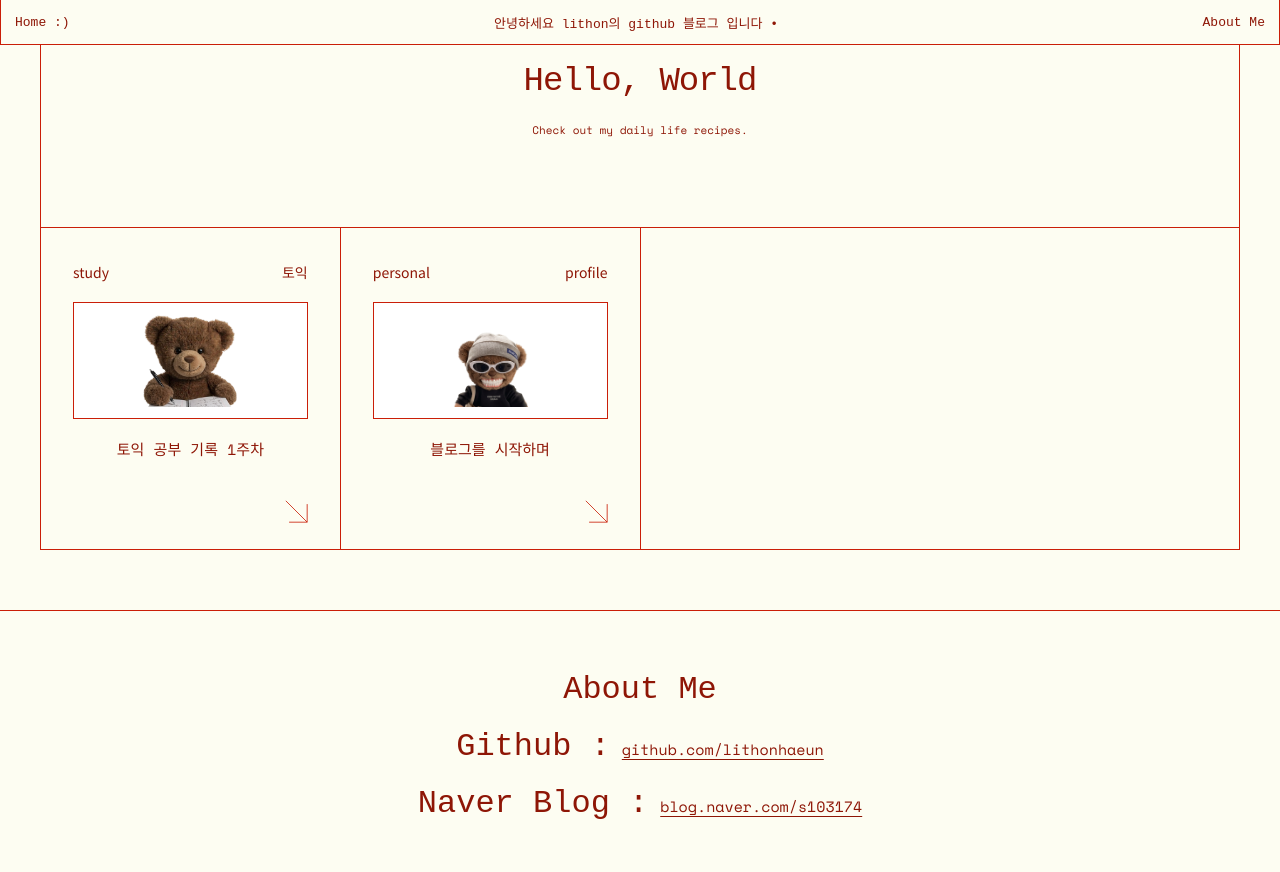
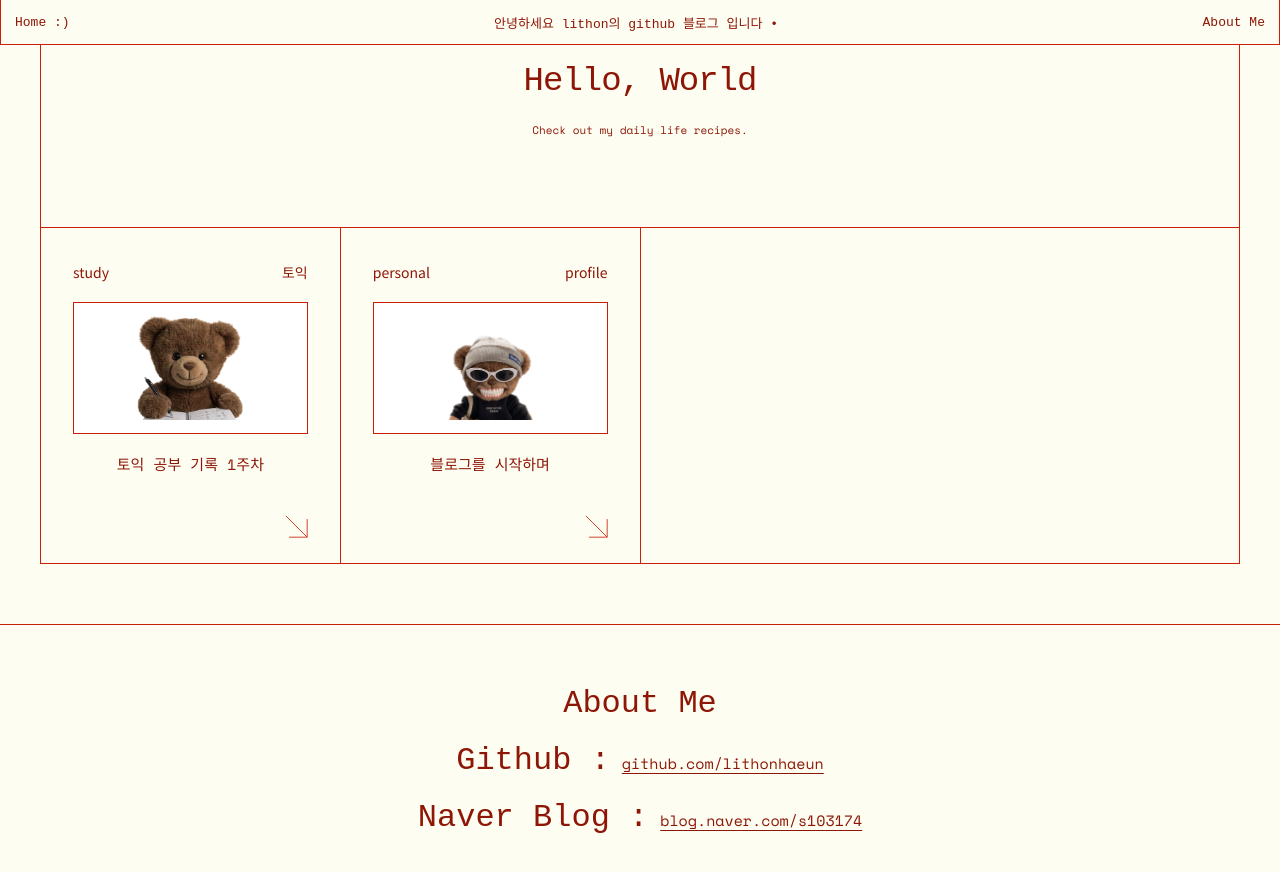
Before and after one commit to lithonhaeun/lithonhaeun.github.io, a Jekyll site: the page built from index.html, in a window 1280 px wide and 900 px high, scrolled down 928 px. Shown: the top 872 px of the window. Built offline with Jekyll 4.4.1, drawn with Linux system fonts in a browser that asks for light colours; some web fonts are replaced.

Commit message:
post 반응형으로 수정

```diff
--- a/assets/css/style.css
+++ b/assets/css/style.css
@@ -66,15 +66,15 @@
 .board__big{margin:0;font-family:var(--pixel);font-size:34px;letter-spacing:-1px}
 .board__small{margin:0;font-size:11px}
 .grid{display:grid;background:var(--bg)}
-.grid--4{grid-template-columns:repeat(4,minmax(0,1fr));margin:0 -1px -1px 0}
+.grid--4{grid-template-columns:repeat(auto-fill,minmax(min(250px,100%),1fr));margin:0 -1px -1px 0}
 .grid--4>.card{border-right:1px solid var(--red);border-bottom:1px solid var(--red)}
-.grid--2{grid-template-columns:repeat(2,minmax(0,1fr));max-width:684px;padding:0 1px 1px 0}
+.grid--2{grid-template-columns:repeat(auto-fill,minmax(min(260px,100%),1fr));padding:0 1px 1px 0}
 .grid__item{display:flex;background:var(--bg);border:1px solid var(--red);margin:0 -1px -1px 0}
 .grid__item[hidden]{display:none}
-.card{flex:1;background:var(--bg);display:flex;flex-direction:column;align-items:center;gap:20px;padding:34px 32px 26px;transition:background .15s}
+.card{flex:1;min-width:0;background:var(--bg);display:flex;flex-direction:column;align-items:center;gap:clamp(14px,2vw,20px);padding:clamp(22px,3vw,34px) clamp(18px,2.6vw,32px) clamp(18px,2vw,26px);transition:background .15s}
 .card:hover{background:#faf6e6}
 .card__folios{width:100%;display:flex;justify-content:space-between;gap:8px;font-family:var(--sans);font-size:14px}
-.card__img{width:100%;aspect-ratio:2/1;background:#fff;border:1px solid var(--red);display:flex;align-items:center;justify-content:center;overflow:hidden}
+.card__img{width:100%;aspect-ratio:16/9;background:#fff;border:1px solid var(--red);display:flex;align-items:center;justify-content:center;overflow:hidden}
 .card__img img{height:80%;width:auto;object-fit:contain}
 .card__title{font-size:15px;line-height:1.35;text-align:center;min-height:2.7em;word-break:keep-all}
 .card__arrow{align-self:flex-end;width:23px;height:23px;fill:none;stroke:var(--red);stroke-width:1}
@@ -111,12 +111,12 @@
 .pagehead--list{height:190px}
 .pagehead__big{margin:0;font-family:var(--pixel);font-weight:400;font-size:64px}
 .pagehead__bear{position:absolute;right:0;bottom:-24px;width:140px;height:auto}
-.tabs{display:flex;flex-wrap:wrap;gap:14px;padding:24px 16px}
-.tab{min-width:150px;padding:13px 22px;border:1px solid var(--red);font-family:var(--sans);font-size:15px;color:#000;transition:background .15s}
+.tabs{display:flex;flex-wrap:wrap;gap:clamp(8px,1.4vw,14px);padding:24px clamp(16px,3vw,40px)}
+.tab{min-width:clamp(96px,14vw,150px);padding:clamp(9px,1.2vw,13px) clamp(14px,2vw,22px);border:1px solid var(--red);font-family:var(--sans);font-size:15px;color:#000;transition:background .15s}
 .tab small{font-size:11px;opacity:.6;margin-left:4px}
 .tab:hover{background:rgba(202,30,8,.06)}
 .tab.is-on{background:var(--red);color:var(--bg)}
-.listwrap{padding:8px 16px 40px}
+.listwrap{padding:8px clamp(16px,3vw,40px) 40px}
 .empty{padding:60px 0;text-align:center;opacity:.7}
 
 /* post */
@@ -215,7 +215,6 @@
 
 /* ───── responsive ───── */
 @media (max-width:1000px){
-  .grid--4{grid-template-columns:repeat(2,minmax(0,1fr))}
   .with-sidebar{flex-direction:column}
   .sidebar{width:auto;border-right:1px solid var(--red);border-bottom:1px solid var(--red);padding:24px 16px;flex-direction:row;flex-wrap:wrap;align-items:flex-start;justify-content:center}
   .profile{width:auto;padding:0}
@@ -231,7 +230,6 @@
   .niche{width:31vw}
   .receipt{position:fixed;left:50%;top:50%;transform:translate(-50%,-50%);width:min(320px,90vw);min-height:0;z-index:50;animation:none}
   .board{margin:0 12px}
-  .grid--4,.grid--2{grid-template-columns:1fr}
   .section{padding:48px 20px 24px}
   .prose{padding:48px 20px}
   .postnav{grid-template-columns:1fr}
```
